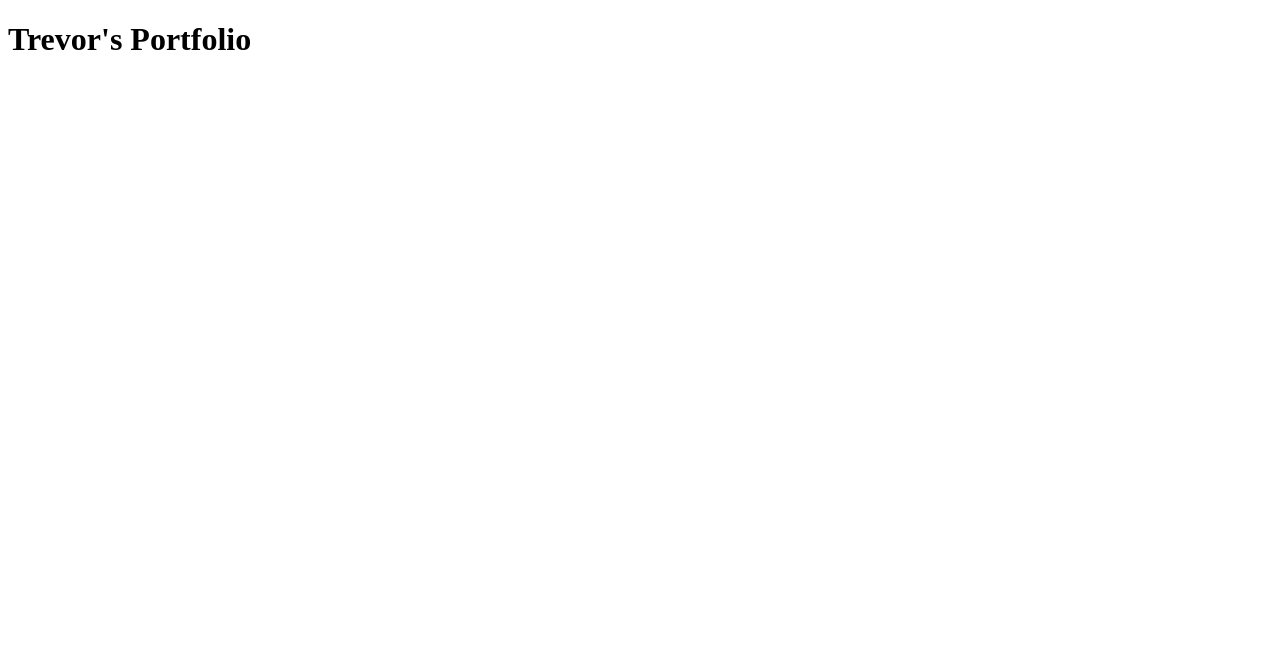
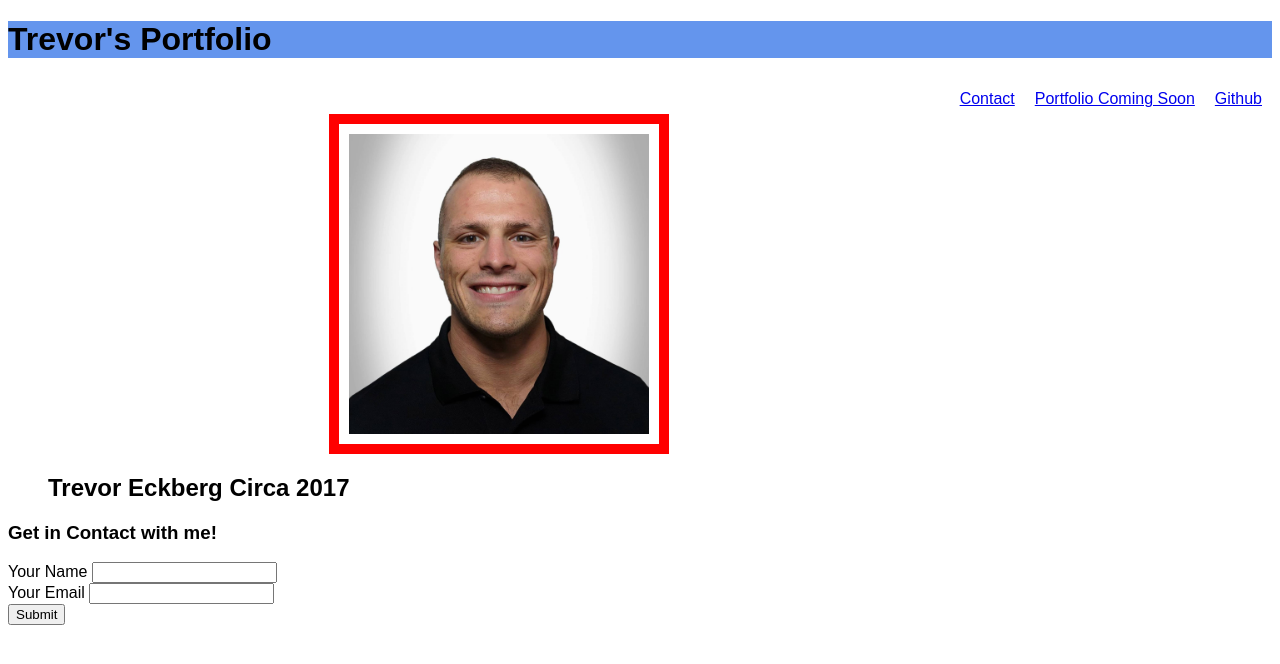
Before and after one commit to trev-eck/css-demo-site, a plain HTML site: page index.html in a window 1280 px wide. Drawn offline with Linux system fonts and the light colour scheme.

Commit message:
updated index with content plus forms and css plus image

```diff
--- /dev/null
+++ b/css/style.css
@@ -0,0 +1,24 @@
+* {
+    font-family:Arial, Helvetica, sans-serif;
+}
+
+.header {
+    background-color: cornflowerblue;
+}
+.nav-list {
+    margin: 10px;
+    position: relative;
+    display: inline-block;
+    float: right;
+
+}
+.head-shot {
+    display: block;
+    position: relative;
+    padding: 10px;
+    border: 10px solid red;
+    margin: auto;
+    height: 300px;
+    width: 300px;
+}
+.head-caption {
--- a/index.html
+++ b/index.html
@@ -4,9 +4,48 @@
     <meta charset="UTF-8">
     <meta http-equiv="X-UA-Compatible" content="IE=edge">
     <meta name="viewport" content="width=>, initial-scale=1.0">
-    <title>Document</title>
+    <link rel="stylesheet" href="./css/style.css">
+    <title>Trevor Eckberg's Portfolio</title>
 </head>
 <body>
-    <h1>Trevor's Portfolio</h1>
+    <header class="header">
+        <h1>Trevor's Portfolio</h1>
+        <nav>
+            <ul>
+                <li class="nav-list"><a href="https://github.com/trev-eck/" target="_blank">Github</a></li>
+                <li class="nav-list"><a href="#">Portfolio Coming Soon</a></li>
+                <li class="nav-list"><a href="#contact-form">Contact</a></li>
+            </ul>
+        </nav>
+    </header>
+
+    <main>
+        <section>
+            <br>
+            <figure>
+            <img class="head-shot" src="./head-shot.jpg" alt="Trevor's Head Shot">
+            <h2 class="head-caption">Trevor Eckberg Circa 2017</h2>
+
+            </figure>
+        </section>
+
+        <section id="contact-form" class="contact-form">
+
+            <h3>Get in Contact with me!</h3>
+            <form>
+                <label for="full-name">Your Name</label>
+                <input type="text" id="full-name" name="full-name">
+                <br>
+                <label for="email-address">Your Email</label>
+                <input type="email" id="email-address" name="email-address">
+                <br>
+                <button class="submit-button" type="button">Submit</button>
+
+            </form>
+
+        </section>
+    </main>
+
+
 </body>
 </html>
```
Also changed, not shown: head-shot.jpg (added).
